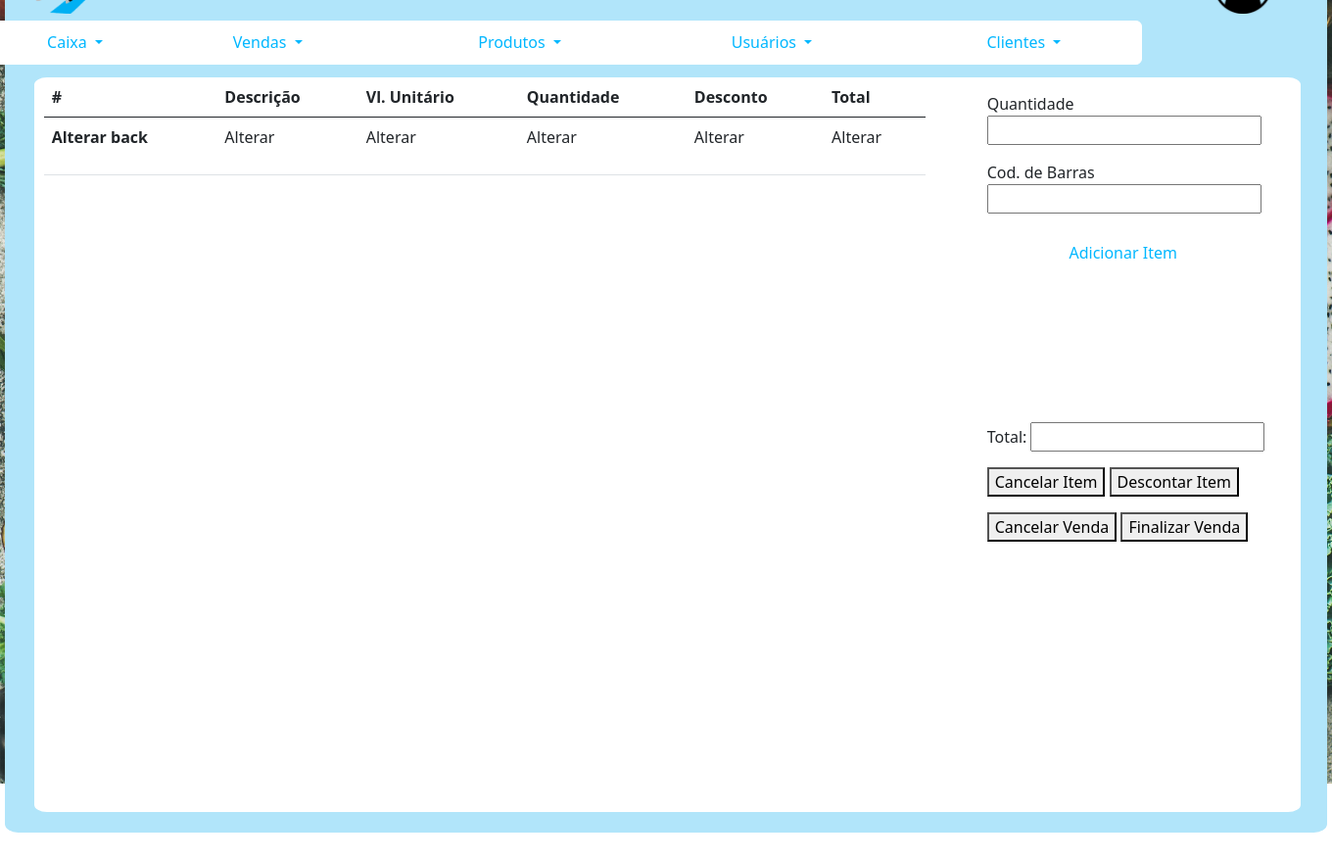
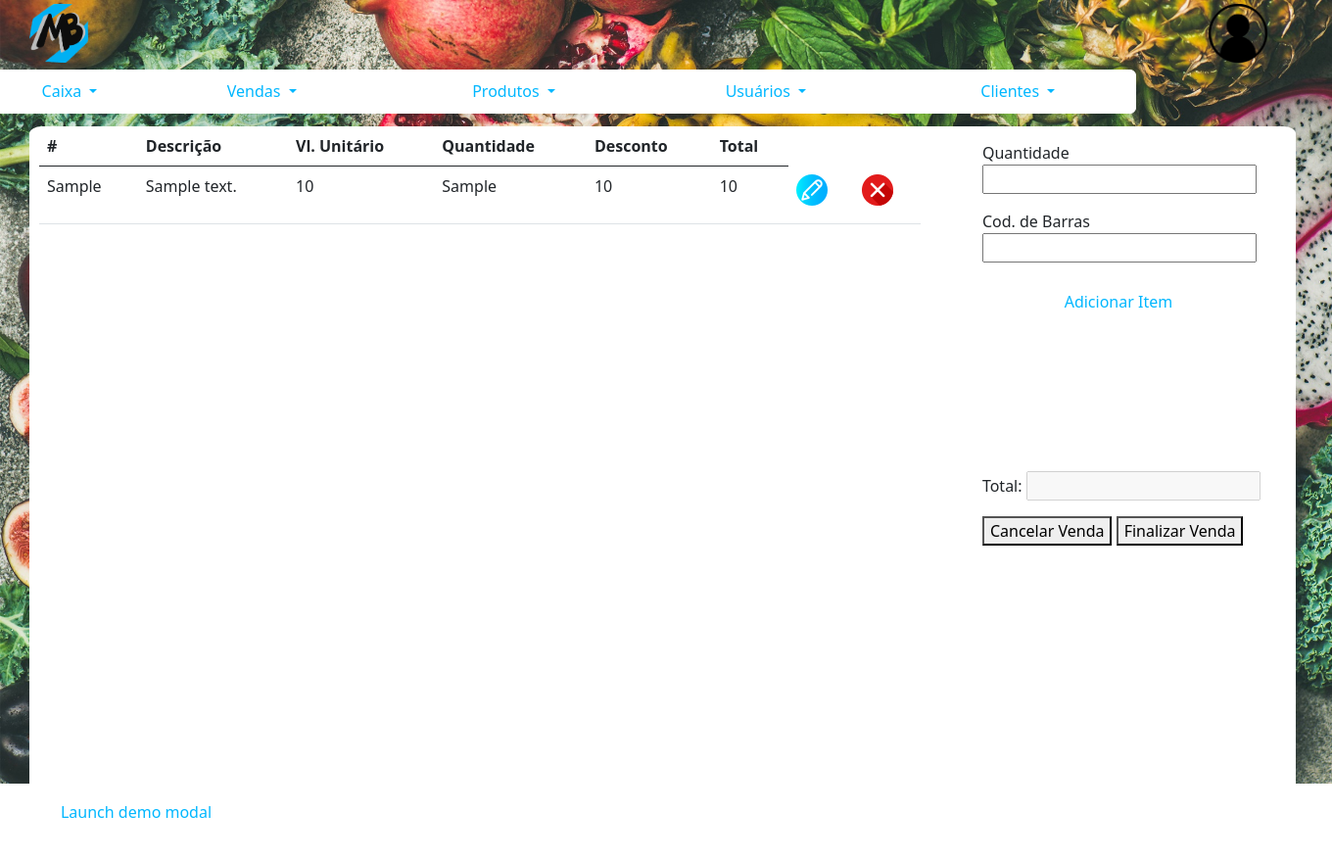
Before and after one commit to fscout/MSOrfeu_final, a Python web app: template ORFEU_V5/app/templates/novaVenda.html in a window 1360 px wide. Shown: the whole page at 98% size. Before the commit the page ends 850 px from the top, so only its background shows below. Run offline with Jinja, Linux system fonts and the light colour scheme; the template is opened without the code that fills it: most values are stand-ins (such as "Sample title", 1, 10 or a date in 2020); some libraries are stand-ins or nearby versions.

Commit message:
Venda implementada. Falta modal de desconto, editar. Falata implementar tela de pagamento.

```diff
--- a/ORFEU_V5/app/controllers/testes.py
+++ b/ORFEU_V5/app/controllers/testes.py
@@ -56,7 +56,7 @@
 # select * from justificativa;
 # select * from movimentacao_caixa;
 
-Adionados os modais de editar e excluir na tela de produtos cadastrados
+# Adionados os modais de editar e excluir na tela de produtos cadastrados
 
 print()
 print()
--- a/ORFEU_V5/app/templates/novaVenda.html
+++ b/ORFEU_V5/app/templates/novaVenda.html
@@ -1,56 +1,58 @@
 <!DOCTYPE html>
 <html lang="pt-BR">
+
 <head>
     <meta charset="UTF-8">
     <title>Vendas</title>
     <link rel="shortcut icon" href="../static/img/logoBessa.png">
     <link rel="stylesheet" href="../static/bootstrap/css/bootstrap.min.css">
     <link rel="stylesheet" href="../static/css/base.css">
+    <script src="../static/js/jquery.js"></script>
+    <script src="../static/bootstrap/js/bootstrap.popper.min.js"></script>
+    <script src="../static/bootstrap/js/bootstrap.min.js"></script>
 </head>
+
 <body>
-
     <div class="container-modal">
         <div class="row">
-            <div class="col-">
-                <form class="principal">
+            <div class="">
                 <img src="../static/img/logoBessa.png" class="logobessa">
                 <img src="../static/img/login.png" class="login">
-
                 <div class="dropdown">
-
-                        <button class="btn btn-secondary dropdown-toggle btn-vendas" type="button" id="dropdownMenu2" data-bs-toggle="dropdown" aria-expanded="false">
+                    <button class="btn btn-secondary dropdown-toggle btn-vendas" type="button" id="dropdownMenu2"
+                        data-bs-toggle="dropdown" aria-expanded="false">
                         Caixa
                     </button>
                     <ul class="dropdown-menu" aria-labelledby="dropdownMenu2">
                         <li><button class="dropdown-item" type="button">Abertura</button></li>
                         <li><button class="dropdown-item" type="button">Fechamento</button></li>
                     </ul>
-
-                        <button class="btn btn-secondary dropdown-toggle btn-vendas" type="button" id="dropdownMenu2" data-bs-toggle="dropdown" aria-expanded="false">
+                    <button class="btn btn-secondary dropdown-toggle btn-vendas" type="button" id="dropdownMenu2"
+                        data-bs-toggle="dropdown" aria-expanded="false">
                         Vendas
                     </button>
                     <ul class="dropdown-menu" aria-labelledby="dropdownMenu2">
                         <li><button class="dropdown-item" type="button">Nova Venda</button></li>
                         <li><button class="dropdown-item" type="button">Vendas Anteriores</button></li>
                     </ul>
-
-                        <button class="btn btn-secondary dropdown-toggle btn-produtos" type="button" id="dropdownMenu2" data-bs-toggle="dropdown" aria-expanded="false">
+                    <button class="btn btn-secondary dropdown-toggle btn-produtos" type="button" id="dropdownMenu2"
+                        data-bs-toggle="dropdown" aria-expanded="false">
                         Produtos
                     </button>
                     <ul class="dropdown-menu" aria-labelledby="dropdownMenu2">
                         <li><button class="dropdown-item" type="button">Cadastrar Produto</button></li>
                         <li><button class="dropdown-item" type="button">Estoque</button></li>
                     </ul>
-
-                        <button class="btn btn-secondary dropdown-toggle btn-usuarios" type="button" id="dropdownMenu2" data-bs-toggle="dropdown" aria-expanded="false">
+                    <button class="btn btn-secondary dropdown-toggle btn-usuarios" type="button" id="dropdownMenu2"
+                        data-bs-toggle="dropdown" aria-expanded="false">
                         Usuários
                     </button>
                     <ul class="dropdown-menu" aria-labelledby="dropdownMenu2">
                         <li><button class="dropdown-item" type="button">Cadastrar Usuário</button></li>
                         <li><button class="dropdown-item" type="button">Usuários Cadastrados</button></li>
                     </ul>
-
-                        <button class="btn btn-secondary dropdown-toggle btn-clientes" type="button" id="dropdownMenu2" data-bs-toggle="dropdown" aria-expanded="false">
+                    <button class="btn btn-secondary dropdown-toggle btn-clientes" type="button" id="dropdownMenu2"
+                        data-bs-toggle="dropdown" aria-expanded="false">
                         Clientes
                     </button>
                     <ul class="dropdown-menu" aria-labelledby="dropdownMenu2">
@@ -58,19 +60,15 @@
                         <li><button class="dropdown-item" type="button">Clientes Cadastrados</button></li>
                     </ul>
                 </div>
-
                 <div class="div-conteudo">
-
-
-
                     <div class="inputValores">
-                            <form action="/add_prod_venda" method="POST"></form>
+                        <form action="/add_prod_venda" method="POST">
                             <p>Quantidade <br>
                                 <input type="text" class="campotexto" id="quantidade_prod" name="quantidade_prod">
                             </p>
                             <p>Cod. de Barras <br>
                                 <input type="text" class="campotexto" id="cod_barras" name="cod_barras">
-                                    <input type="hidden" id="id_venda" name="id_venda" value = 116>
+                                <input type="hidden" id="id_venda" name="id_venda" value={{venda}}>
                             </p>
                             <p>
                                 <button type="submit" class="btn btn-primary">Adicionar Item</button>
@@ -78,20 +76,13 @@
                         </form>
                         <p style="margin-top: 150px;">
                             Total:
-                                    <input type="number" class="">
-                                </p>
-                                <p>
-                                    <button>Cancelar Item</button>
-                                    <button>Descontar Item</button>
+                            <input type="number" class="" value="{{vltotal}}" disabled="disabled">
                         </p>
                         <p>
                             <button>Cancelar Venda</button>
                             <button>Finalizar Venda</button>
                         </p>
-
-
                     </div>
-
                     <table class="table tabela-venda">
                         <thead>
                             <tr>
@@ -104,29 +95,73 @@
                             </tr>
                         </thead>
                         <tbody>
+                            {% for p in produtos %}
                             <tr>
-                                    <th scope="row">Alterar back</th>
-                                    <td>Alterar</td>
-                                    <td>Alterar</td>
-                                    <td>Alterar</td>
-                                    <td>Alterar</td>
-                                    <td>Alterar</td>
+                                <td>{{p.numero_item}}</td>
+                                <td>{{p.descricao_produto}}</td>
+                                <td>{{p.valor_produto}}</td>
+                                <td>{{p.quantidade_produto}}</td>
+                                <td>{{p.valor_desconto}}</td>
+                                <td>{{p.valor_total}}</td>
+                                <td>
+                                    <a class="edit" data-toggle="modal" data-target="#exampleModal"
+                                        onclick="setaDadosModal('{{p.id}}')">
+                                        <img src="{{url_for('static', filename='images/editar.png')}}">
+                                    </a>
+                                </td>
+                                <td>
+                                    <a class="delet" href="/deletar_produto_venda/{{p.id}}">
+                                        <img src="{{url_for('static', filename='images/remover.png')}}">
+                                    </a>
+                                </td>
                             </tr>
+                            {% endfor %}
                         </tbody>
                     </table>
-
-
-
-
-
-                    </div>
-
-                </form>
                 </div>
             </div>
         </div>
+    </div>
+    <button type="button" class="btn btn-primary" data-toggle="modal" data-target="#exampleModal">
+        Launch demo modal
+      </button>
 
-    <script src="../static/bootstrap/js/bootstrap.popper.min.js"></script>
-    <script src="../static/bootstrap/js/bootstrap.min.js"></script>
+      <!-- Modal -->
+      <div class="modal fade" id="exampleModal" tabindex="-1" role="dialog" aria-labelledby="exampleModalLabel" aria-hidden="true">
+        <div class="modal-dialog" role="document">
+          <div class="modal-content">
+            <div class="modal-header">
+              <h5 class="modal-title" id="exampleModalLabel">Modal title</h5>
+              <button type="button" class="close" data-dismiss="modal" aria-label="Close">
+                <span aria-hidden="true">&times;</span>
+              </button>
+            </div>
+            <div class="modal-body">
+              ...
+            </div>
+            <div class="modal-footer">
+              <button type="button" class="btn btn-secondary" data-dismiss="modal">Close</button>
+              <button type="button" class="btn btn-primary">Save changes</button>
+            </div>
+          </div>
+        </div>
+      </div>
 </body>
 </html>
+
+<script>
+    function setaDadosModal(valor) {
+        $('#myModal').modal('show');
+        // document.getElementById('idProduto').value = valor;
+    }
+    // $(".edit").click(function () {
+    //     route = "/edit_produto_venda/" + document.getElementById('idProduto').value;
+    //     $.get(route, function (retorno) {
+    //         var obj = JSON.parse(retorno);
+    //         document.getElementById('valor_desconto').value = obj.valor_desconto;
+    //         document.getElementById('descricao_produto').value = obj.descricao_produto;
+    //         document.getElementById('valor_produto').value = obj.valor_produto;
+    //         $('#EditProduts').attr('action', route);
+    //     });
+    // });
+</script>
```
Also changed, not shown: ORFEU_V5/app/controllers/default.py (+95 -29 lines), ORFEU_V5/app/models/tables.py (+15 -2 lines). Lines whose indentation alone changed are shown as unchanged.
